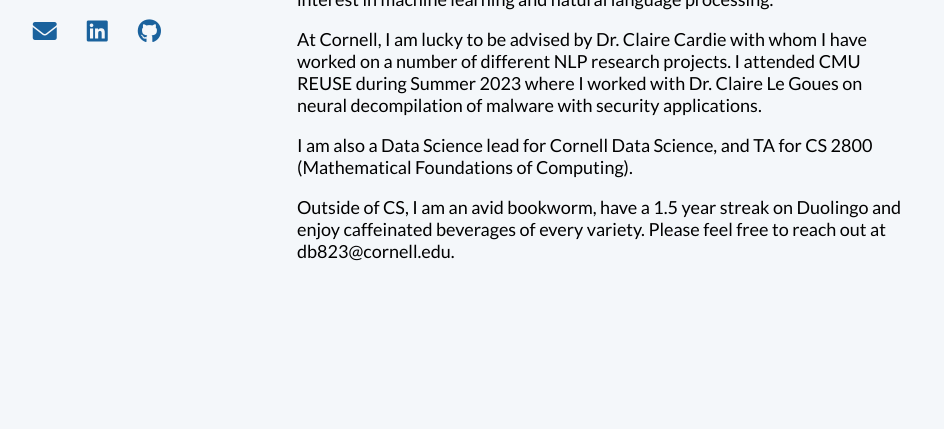
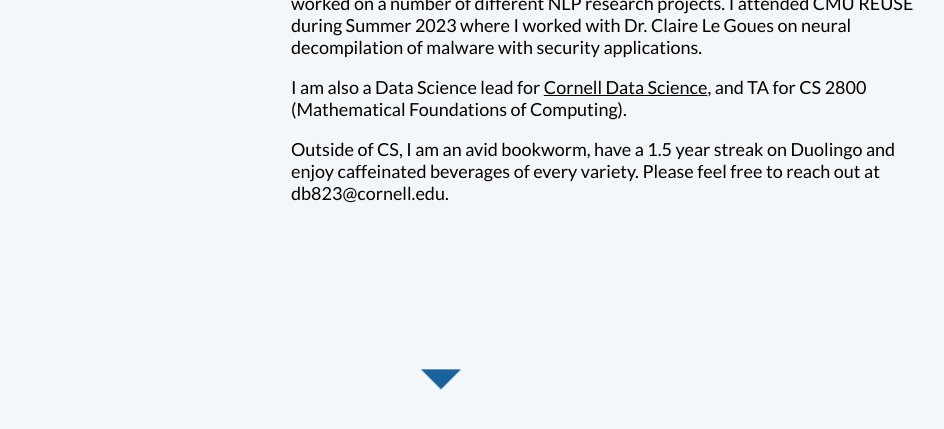
Before and after one commit to denizbt/denizbt.github.io, a Jekyll site: the page built from index.html, in a window 1280 px wide and 900 px high, cut to the strip 462-891 px from the top of the window. Shown: the whole strip, without its empty margins (199-1143 px from the left). Built offline with Jekyll 4.4.1, drawn with Linux system fonts in a browser that asks for light colours; some of the changed text lies outside the part shown.

Commit message:
Add arrow to move through home page
- Add photos to MathSearch project
- Fix footer width and other spacing on home page

```diff
--- /dev/null
+++ b/_includes/img.html
@@ -0,0 +1,6 @@
+<figure style="text-align: center; margin: 0 auto;">
+  <img src="{{ include.src }}" alt="{{ include.alt }}" loading="lazy" width="{{ include.width | default: '300px' }}" {%
+    if include.height %}height="{{ include.height }}" {% endif %}
+    style="max-width: 100%; display: block; margin: 0 auto;" />
+  <figcaption style="margin-top: 8px; font-style: italic; font-size: 0.9em;">{{ include.caption }}</figcaption>
+</figure>
--- a/assets/css/style.css
+++ b/assets/css/style.css
@@ -6,16 +6,24 @@
   --light-gray: #e4e4e4bd;
   --body-text: 18px;
   --home-page-width: 85%;
+  --nav-bar-width: 70px
 }
 
 html {
   height: 100%;
   margin: 0;
+  scroll-behavior: smooth;
 }
+
+[id] {
+  scroll-margin-top: var(--nav-bar-width);
+  /* Adjust this value based on your navbar height plus any desired offset */
+}
+
 
 body {
   height: 100%;
-  margin: 1;
+  margin: 0;
   font-family: 'Lato', sans-serif;
   background-color: var(--color-bg);
 }
@@ -30,7 +38,7 @@ body {
   flex: 1;
   display: flex;
   flex-direction: column;
-  padding-top: 100px;
+  padding-top: 65px;
   padding-bottom: 0;
   gap: 0;
   width: 100%;
@@ -102,10 +110,11 @@ body {
   align-items: flex-start;
   gap: 80px;
   width: var(--home-page-width);
-  margin: 0 auto;
+  margin: 20px auto 0;
   padding: 0 5%;
   box-sizing: border-box;
-  min-height: 100vh;
+  min-height: 90vh;
+  position: relative;
 }
 
 .profile-section {
@@ -144,6 +153,48 @@ body {
   font-size: var(--body-text);
 }
 
+/* Bouncing Arrow Style */
+.arrow-container {
+  position: absolute;
+  bottom: 100px;
+  left: 0;
+  right: 0;
+  width: 100%;
+  display: flex;
+  justify-content: center;
+  margin: 0 auto;
+}
+
+.arrow-down {
+  width: 0;
+  height: 0;
+  border-left: 20px solid transparent;
+  border-right: 20px solid transparent;
+  border-top: 20px solid var(--dark-blue);
+  animation: bounce 4s infinite;
+  /* Increased from 2s to 4s for slower frequency */
+  cursor: pointer;
+}
+
+@keyframes bounce {
+
+  0%,
+  30%,
+  60%,
+  90%,
+  100% {
+    transform: translateY(0);
+  }
+
+  45% {
+    transform: translateY(-15px);
+  }
+
+  75% {
+    transform: translateY(-8px);
+  }
+}
+
 /* Project Section */
 .project-section {
   width: 100%;
@@ -155,6 +206,13 @@ body {
   background-color: var(--color-bg);
   flex-direction: column;
   box-sizing: border-box;
+}
+
+/* Modify the last project section to have less space */
+.project-section:last-of-type {
+  min-height: auto;
+  /* Override the 100vh */
+  padding-bottom: 50px;
 }
 
 .timeline-container h2,
@@ -184,7 +242,7 @@ body {
   position: relative;
   padding: 1rem 0;
   gap: 80px;
-  border-top: 2px solid #ccc;
+  border-top: 7px solid #ccc;
   margin: 0 auto;
   width: fit-content;
 }
@@ -199,12 +257,12 @@ body {
 .timeline-event::before {
   content: "";
   position: absolute;
-  top: -23px;
+  top: -28px;
   left: 50%;
   transform: translateX(-50%);
-  width: 14px;
-  height: 14px;
-  background-color: var(--light-blue);
+  width: 16px;
+  height: 16px;
+  background-color: var(--dark-blue);
   border-radius: 50%;
   z-index: 2;
 }
@@ -349,6 +407,8 @@ body {
   color: white;
   text-align: center;
   font-size: 14px;
+  margin: 0;
+  box-sizing: border-box;
 }
 
 /* Responsive adjustments */
--- a/index.html
+++ b/index.html
@@ -37,21 +37,25 @@ title: Home
         different NLP research projects. I attended CMU REUSE during Summer 2023 where I worked with Dr. Claire Le
         Goues on neural decompilation of malware with security applications.</p>
 
-      <p class="bio">I am also a Data Science lead for Cornell Data Science, and TA for CS 2800 (Mathematical
+      <p class="bio">I am also a Data Science lead for <a href="https://cornelldata.science/" class="clean-link">Cornell
+          Data Science</a>, and TA for CS 2800 (Mathematical
         Foundations of Computing).</p>
 
       <p class="bio">Outside of CS, I am an avid bookworm, have a 1.5 year streak on Duolingo and enjoy caffeinated
         beverages of every variety. Please feel free to reach out at db823@cornell.edu.</p>
     </div>
+    <div class="arrow-container">
+      <div class="arrow-down" onclick="scrollWithNavbarOffset('timeline-container')"></div>
+    </div>
   </div>
 
   <!-- timeline section! -->
-  <div class="timeline-container">
+  <div class="timeline-container" id="timeline-container">
     <h2>What I've Been Up To 😊</h2>
     <div class="timeline">
       <div class="timeline-event">
         <div class="event-date">Jan 2025</div>
-        <div class="event-desc">Received Honorable Mention for CRA Undergraduate Researcher Awards.</div>
+        <div class="event-desc">Received Honorable Mention for CRA Undergraduate Researcher Award.</div>
       </div>
       <div class="timeline-event">
         <div class="event-date">May 2025</div>
@@ -64,7 +68,6 @@ title: Home
         <div class="event-date">June 2025</div>
         <div class="event-desc">Starting internship at Amazon in NYC.</div>
       </div>
-      <!-- Add more events here -->
     </div>
   </div>
 
@@ -185,3 +188,28 @@ title: Home
     </div>
   </div>
 </div>
+
+<script>
+  function scrollWithNavbarOffset(elementId) {
+    // Get the navbar height dynamically
+    const navbar = document.querySelector('.navbar');
+    const navbarHeight = navbar ? navbar.offsetHeight : 0;
+
+    // Get the target element
+    const targetElement = document.getElementById(elementId);
+
+    if (targetElement) {
+      // Calculate the element's position relative to the document
+      const elementPosition = targetElement.getBoundingClientRect().top + window.pageYOffset;
+
+      // Add an offset buffer (adjust as needed)
+      const offset = 30;
+
+      // Scroll to the position with navbar height and buffer considered
+      window.scrollTo({
+        top: elementPosition - navbarHeight - offset,
+        behavior: 'smooth'
+      });
+    }
+  }
+</script>
```
Also changed, not shown: mathsearch.md (+4 -0 lines), assets/images/mathsearch-pipeline.png (added), assets/images/mathsearch-team.JPG (added), assets/images/mathsearch-team.png (added).
